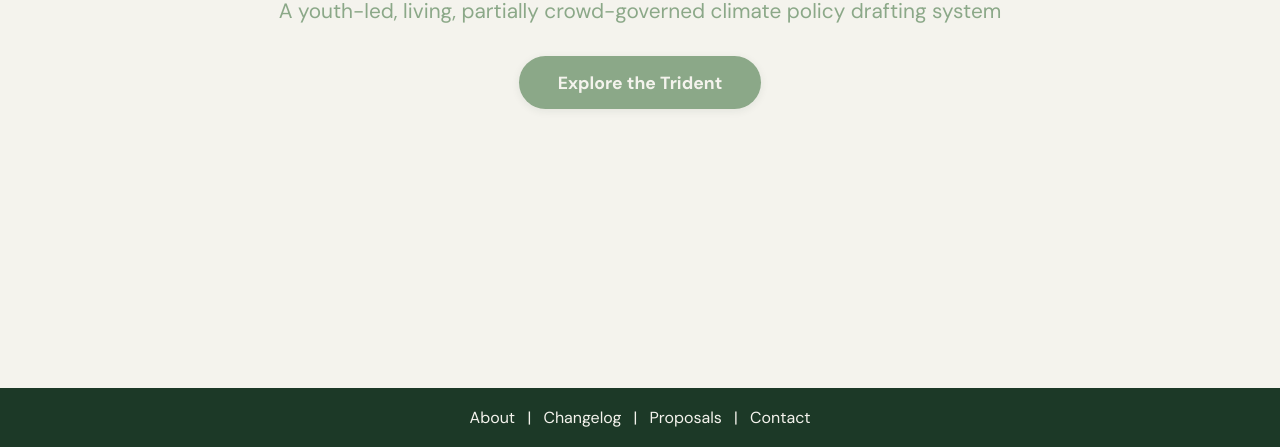
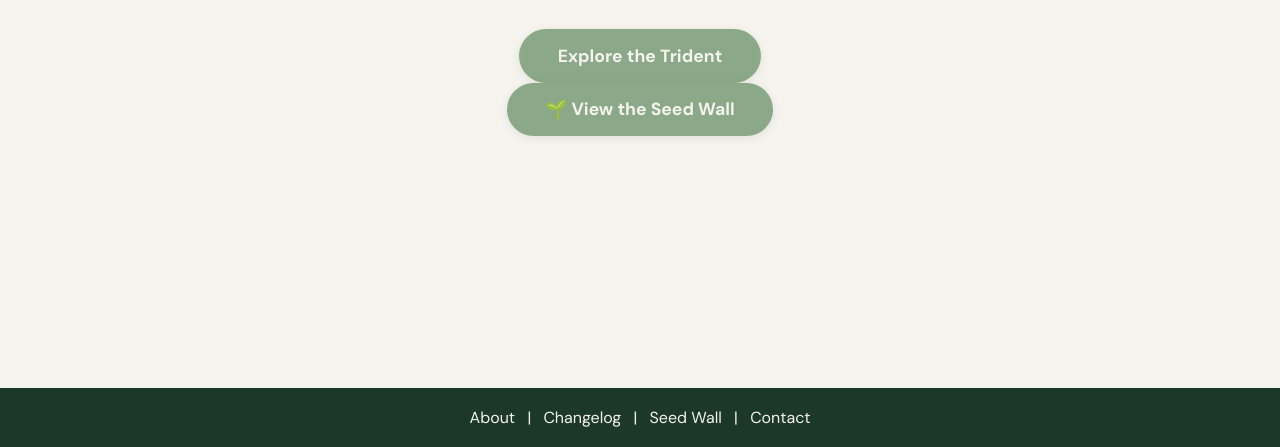
Before and after one commit to GYCgeek/AVOCADOFRAMEWORK, a plain HTML site: page index.html in a window 1280 px wide. Shown: the part 396-843 px from the top of the page. Drawn offline with Linux system fonts and the light colour scheme.

Commit message:
Update index.html

```diff
--- a/index.html
+++ b/index.html
@@ -17,14 +17,15 @@
     <h1>The Living Avocado</h1>
     <p class="subheadline">A youth-led, living, partially crowd-governed climate policy drafting system</p>
     <a href="pillars.html" class="hero-btn">Explore the Trident</a>
+    <a href="proposals.html" class="hero-btn">🌱 View the Seed Wall</a>
   </main>
 
   <!-- Footer -->
   <footer>
     <nav class="footer-links">
       <a href="#">About</a> |
-      <a href="#">Changelog</a> |
-      <a href="#">Proposals</a> |
+      <a href="changelog.html">Changelog</a> |
+      <a href="proposals.html">Seed Wall</a> |
       <a href="#">Contact</a>
     </nav>
   </footer>
```
